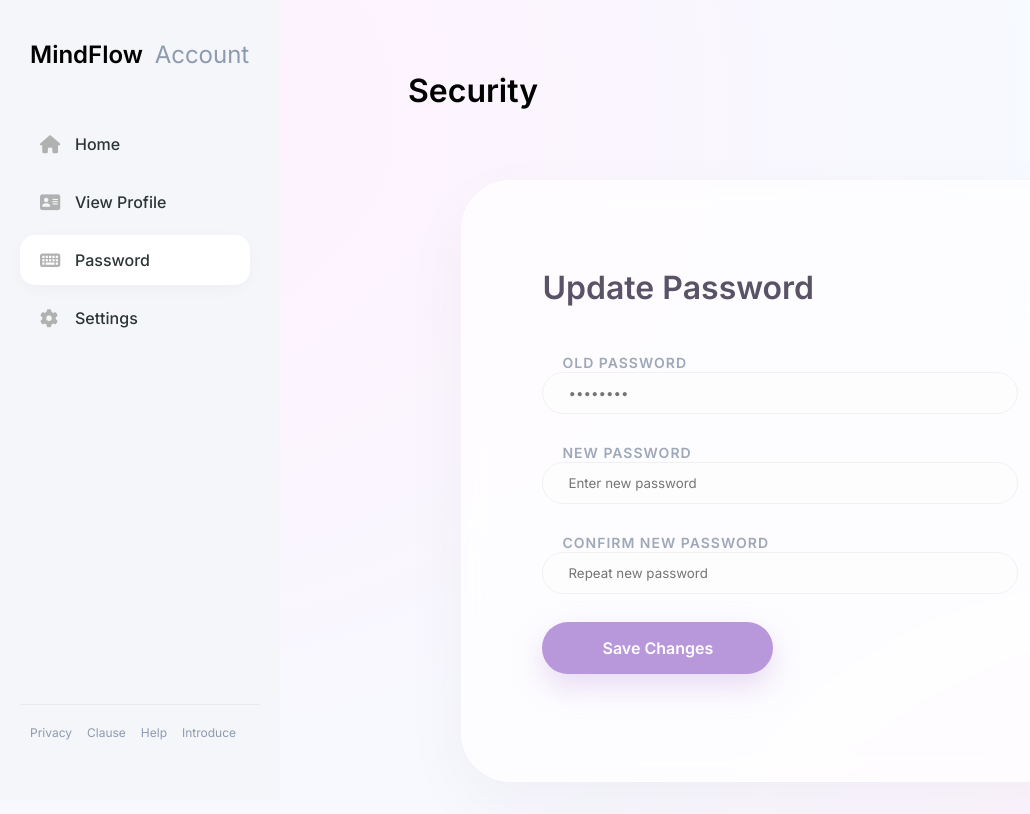
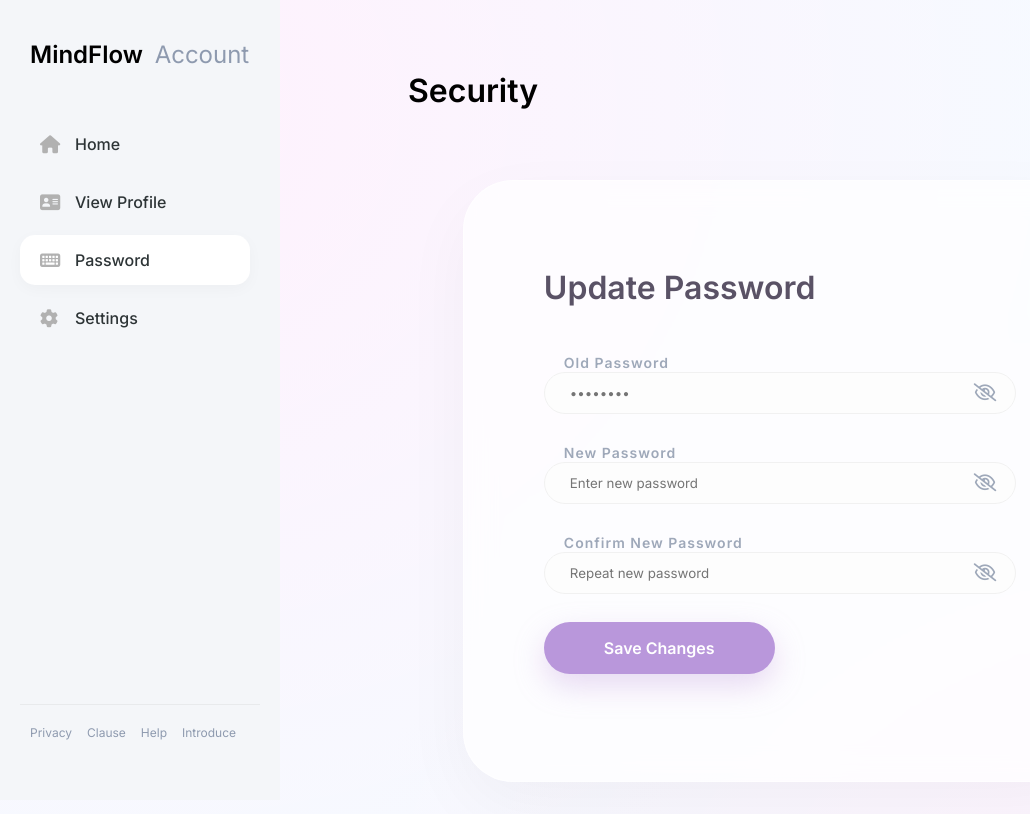
Before and after one commit to WhyZynx/NoteManagement_FinalProject, a PHP site: page /User_Module/change_password.php in a window 1280 px wide. Shown: the top 814 px of the page, without its empty margins (0-1030 px from the left). Run offline with PHP 8.4, Linux system fonts and the light colour scheme; the visitor is signed in with stand-in values (Sample User, id 1); data that the repository does not hold is empty.

Commit message:
Fix change password theme

```diff
--- a/Assets/css/theme.css
+++ b/Assets/css/theme.css
@@ -482,6 +482,7 @@ body {
 
 .password-input-group {
     margin-bottom: 28px;
+    position: relative;
 }
 
 .password-input-label {
@@ -490,8 +491,22 @@ body {
     color: #9ea8b9;
     margin-left: 20px;
     margin-bottom: 10px;
-    text-transform: uppercase;
     letter-spacing: 1px;
+}
+
+.edit-input-text {
+    width: 100%;
+    padding-right: 50px !important;
+}
+
+.toggle-password {
+    position: absolute;
+    right: 20px;
+    bottom: 13px;
+    color: #9ea8b9;
+    font-size: 18px;
+    transition: all 0.3s ease;
+    z-index: 10;
 }
 
 .password-btn-submit {
--- a/User_Module/change_password.php
+++ b/User_Module/change_password.php
@@ -43,16 +43,19 @@ $success = $_GET['success'] ?? '';
                     <div class="password-input-group">
                         <label class="password-input-label">Old Password</label>
                         <input type="password" name="old_password" class="edit-input-text" placeholder="••••••••" required style="width: 100%;">
+                        <i class="fa-regular fa-eye-slash toggle-password" style="cursor: pointer;"></i>
                     </div>
 
                     <div class="password-input-group">
                         <label class="password-input-label">New Password</label>
                         <input type="password" name="new_password" class="edit-input-text" placeholder="Enter new password" required style="width: 100%;">
+                        <i class="fa-regular fa-eye-slash toggle-password" style="cursor: pointer;"></i>
                     </div>
 
                     <div class="password-input-group">
                         <label class="password-input-label">Confirm New Password</label>
                         <input type="password" name="confirm_password" class="edit-input-text" placeholder="Repeat new password" required style="width: 100%;">
+                        <i class="fa-regular fa-eye-slash toggle-password" style="cursor: pointer;"></i>
                     </div>
 
                     <?php if ($error): ?>
@@ -83,6 +86,23 @@ $success = $_GET['success'] ?? '';
     </div>
 </div>
 
+<script>
+    document.querySelectorAll('.toggle-password').forEach(function(icon) {
+        icon.addEventListener('click', function() {
+            let input = this.previousElementSibling;
+            if (input.type === 'password') {
+                input.type = 'text';
+                this.classList.remove('fa-eye-slash');
+                this.classList.add('fa-eye');
+            } else {
+                input.type = 'password';
+                this.classList.remove('fa-eye');
+                this.classList.add('fa-eye-slash');
+            }
+        });
+    });
+</script>
 <script src="../Assets/js/sidebar.js"></script>
+
 </body>
 </html>
```
